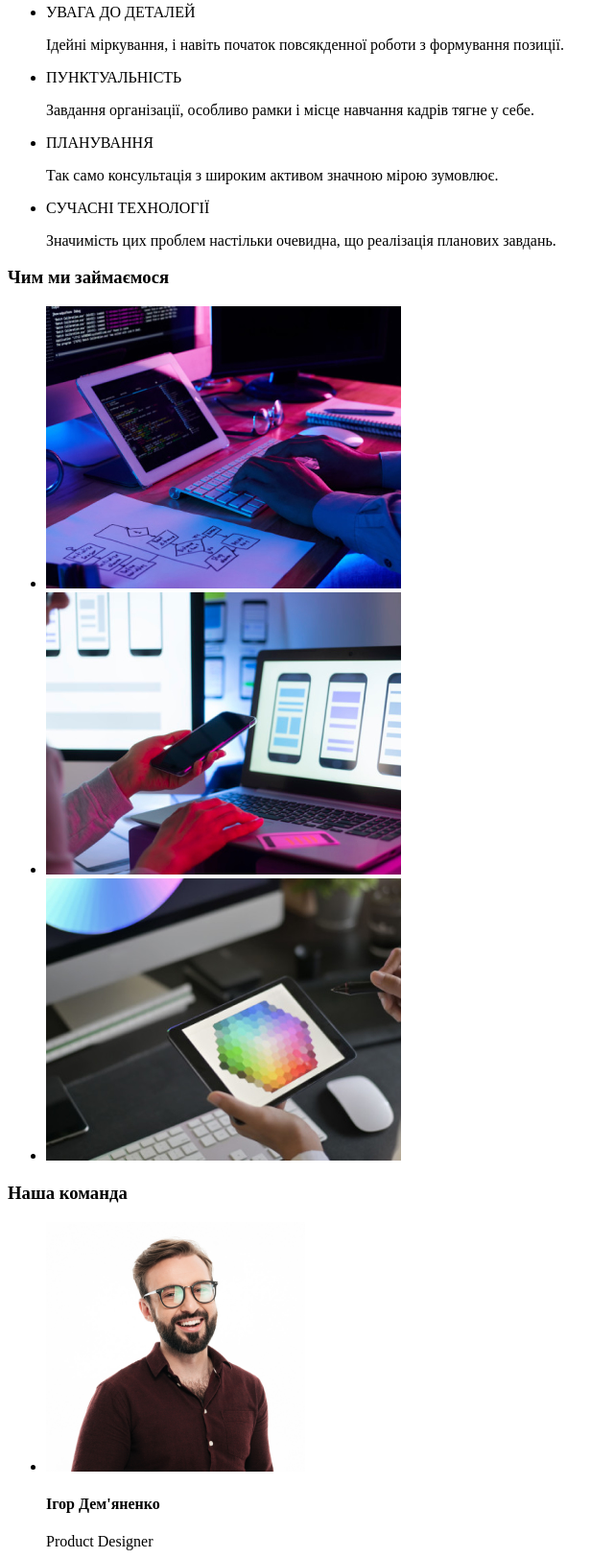
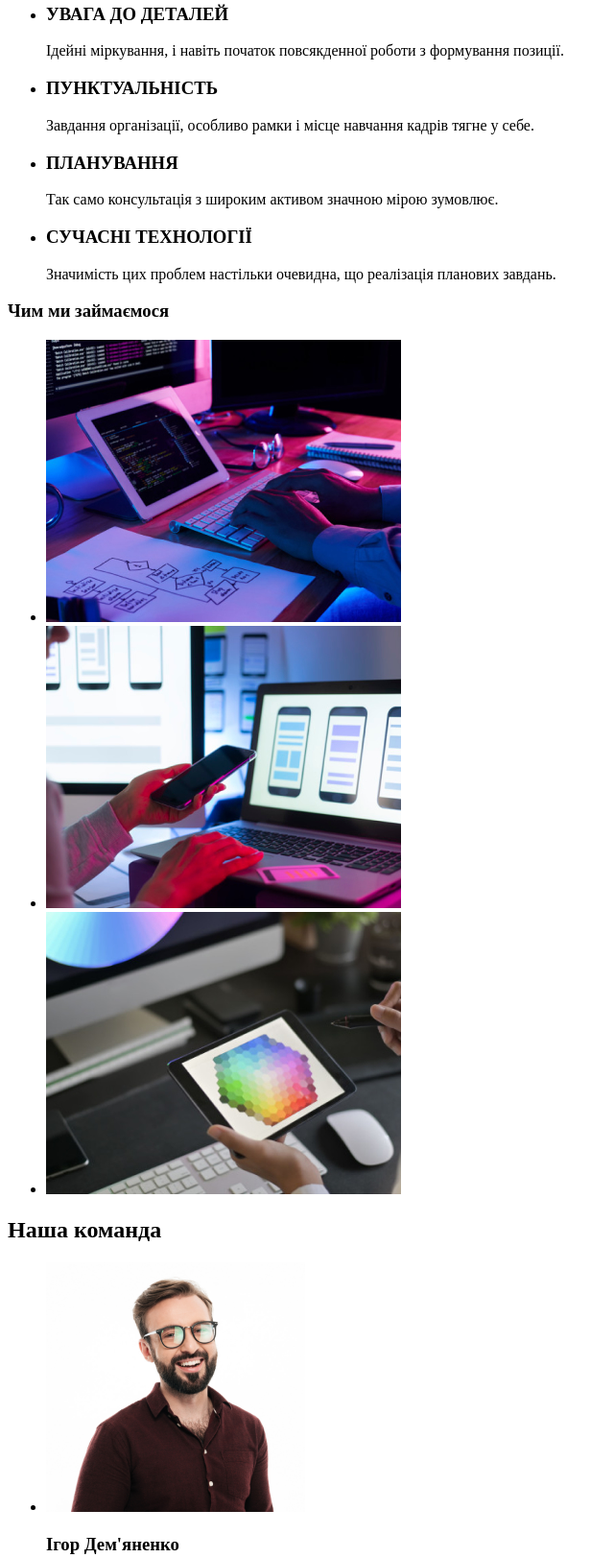
Before and after one commit to AlexMUa7/goit-markup-hw-01, a plain HTML site: page index.html in a window 1280 px wide. Shown: the part 315-1938 px from the top of the page at 96% size, without its empty margins (0-640 px from the left). Drawn offline with Linux system fonts and the light colour scheme.

Commit message:
final - 1.09

```diff
--- a/index.html
+++ b/index.html
@@ -22,7 +22,6 @@
         </ul>
     </header>
     <main>
-        <div>
             <section>
                 <h1>Ефективні рішення для вашого бізнесу</h1>
                 <button type="button">Замовити послугу</button>
@@ -30,16 +29,16 @@
             <section>
                 <h2>Нашi переваги</h2>
                 <ul>
-                    <li><p>УВАГА ДО ДЕТАЛЕЙ</p>
+                    <li><h3>УВАГА ДО ДЕТАЛЕЙ</h3>
                         <p>Ідейні міркування, і навіть початок повсякденної роботи з формування позиції.</p>
                     </li>
-                    <li><p>ПУНКТУАЛЬНІСТЬ</p>
+                    <li><h3>ПУНКТУАЛЬНІСТЬ</h3>
                         <p>Завдання організації, особливо рамки і місце навчання кадрів тягне у себе.</p>
                     </li>
-                    <li><p>ПЛАНУВАННЯ</p>
+                    <li><h3>ПЛАНУВАННЯ</h3>
                         <p>Так само консультація з широким активом значною мірою зумовлює.</p>
                     </li>
-                    <li><p>СУЧАСНІ ТЕХНОЛОГІЇ</p>
+                    <li><h3>СУЧАСНІ ТЕХНОЛОГІЇ</h3>
                         <p>Значимість цих проблем настільки очевидна, що реалізація планових завдань.</p>
                     </li>
                 </ul>
@@ -53,27 +52,26 @@
                     </ul>
             </section>
             <section>
-                <h3>Наша команда</h3>
+                <h2>Наша команда</h2>
                     <ul>
                         <li><img src="./img/our-team-product-designer.jpg" alt="product-designer" width="270">
-                            <h4>Ігор Дем'яненко</h4>
+                            <h3>Ігор Дем'яненко</h3>
                             <p>Product Designer</p>
                         </li>
                         <li><img src="./img/our-team-frontend-developer.jpg" alt="frontend-developer" width="270">
-                            <h4>Ольга Рєпіна</h4>
+                            <h3>Ольга Рєпіна</h3>
                             <p>Frontend Developer</p>
                         </li>
                         <li><img src="./img/our-team-marketing.jpg" alt="marketing" width="270">
-                            <h4>Микола Тарасов</h4>
+                            <h3>Микола Тарасов</h3>
                             <p>Marketing</p>
                         </li>
                         <li><img src="./img/our-team-ui-designer.jpg" alt="ui designer" width="270">
-                            <h4>Михайло Єрмаков</h4>
+                            <h3>Михайло Єрмаков</h3>
                             <p>UI Designer</p>
                         </li>
                     </ul>
             </section>
-        </div>
     </main>
     <footer>
                 <a class="logo link" href="./index.html">Web<span class="logo-header">Studio</span></a>
```
